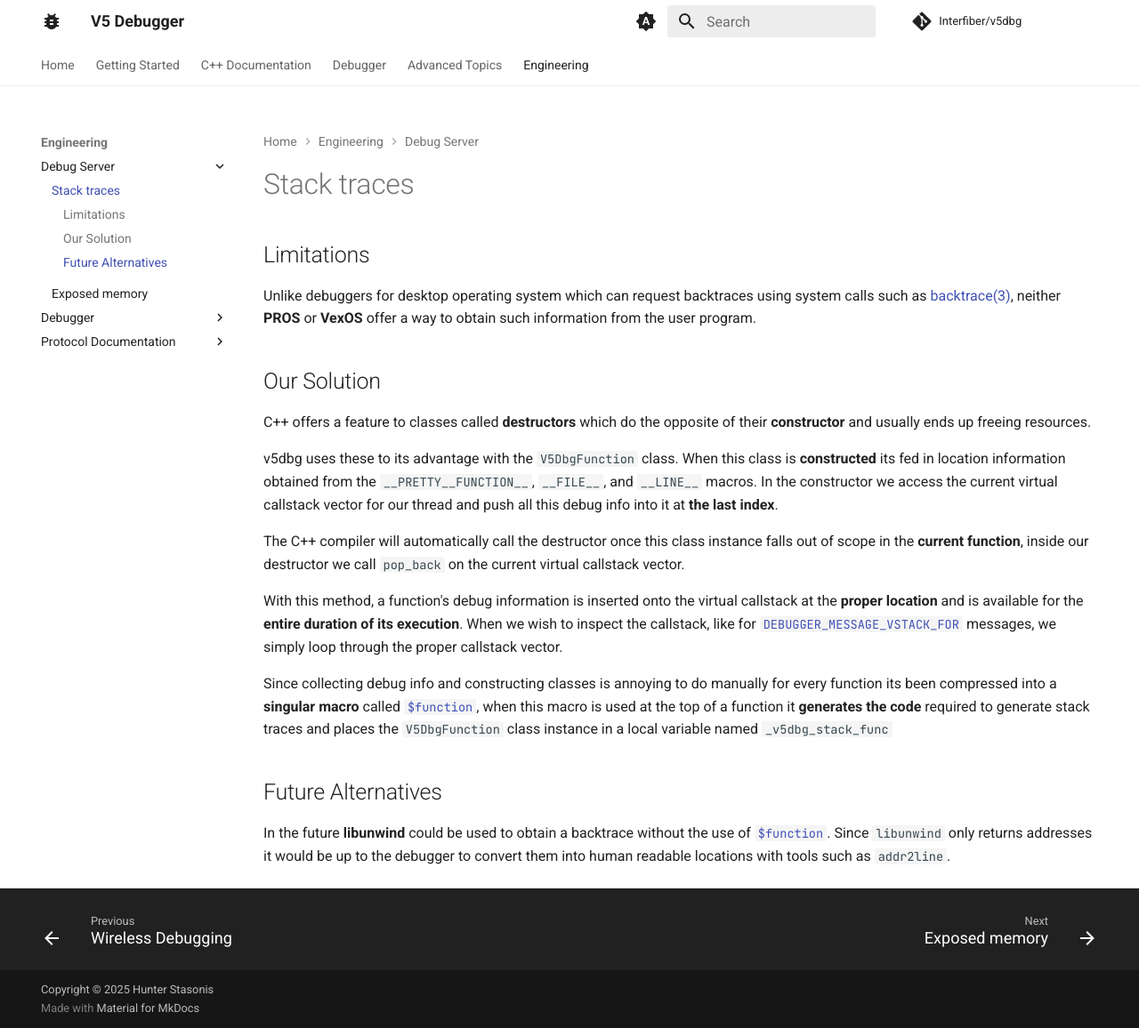
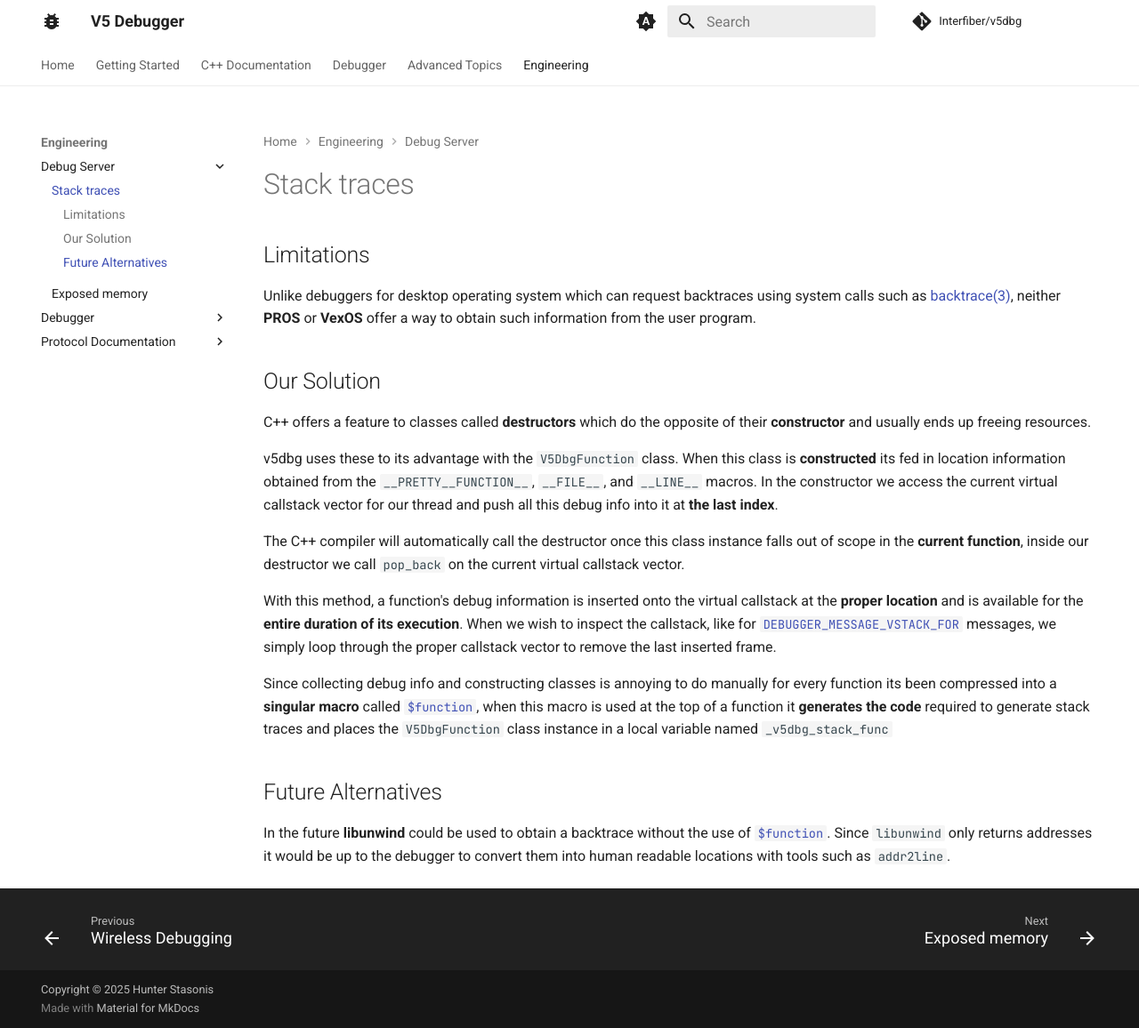
Before and after one commit to interfiberschool/v5dbg, an MkDocs documentation site: the page built from docs/docs/debug_server/stack.md, in a window 1280 px wide and 1156 px high. Shown: the whole window at 89% size. Built offline with MkDocs 1.6.1 and Material for MkDocs 9.7.7, drawn with Linux system fonts in a browser that asks for light colours; comment, search, counter and statistics services are not loaded; the version menu is left out.

Commit message:
fix(docs): clarify stack pop_back call

```diff
--- a/docs/docs/debug_server/stack.md
+++ b/docs/docs/debug_server/stack.md
@@ -12,7 +12,7 @@ v5dbg uses these to its advantage with the `V5DbgFunction` class. When this clas
 
 The C++ compiler will automatically call the destructor once this class instance falls out of scope in the **current function**, inside our destructor we call `pop_back` on the current virtual callstack vector.
 
-With this method, a function's debug information is inserted onto the virtual callstack at the **proper location** and is available for the **entire duration of its execution**. When we wish to inspect the callstack, like for [`DEBUGGER_MESSAGE_VSTACK_FOR`](/protocol/v1/#debugger_message_vstack_for) messages, we simply loop through the proper callstack vector.
+With this method, a function's debug information is inserted onto the virtual callstack at the **proper location** and is available for the **entire duration of its execution**. When we wish to inspect the callstack, like for [`DEBUGGER_MESSAGE_VSTACK_FOR`](/protocol/v1/#debugger_message_vstack_for) messages, we simply loop through the proper callstack vector to remove the last inserted frame.
 
 Since collecting debug info and constructing classes is annoying to do manually for every function its been compressed into a **singular macro** called [`$function`](/cpp/macros/debug/function), when this macro is used at the top of a function it **generates the code** required to generate stack traces and places the `V5DbgFunction` class instance in a local variable named `_v5dbg_stack_func`
 
```
